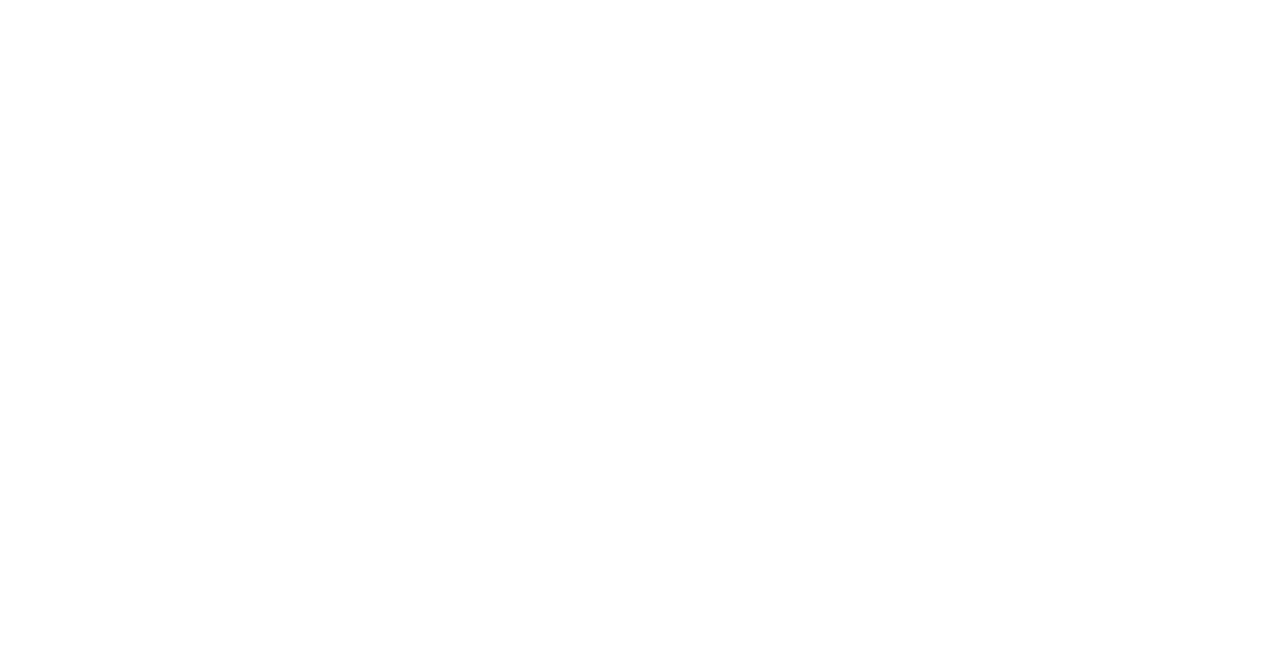
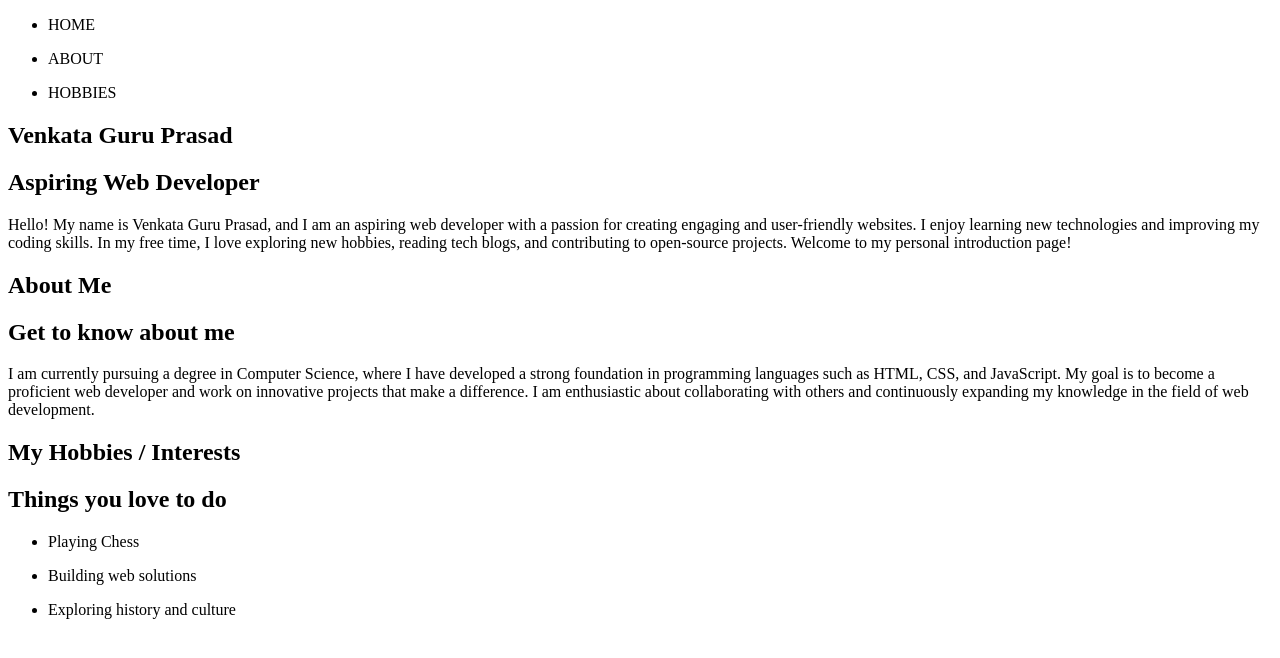
Before and after one commit to venkataguruprasadG/WebDevTraining, a plain HTML site: page day-1-personal-intro/index.html in a window 1280 px wide. Drawn offline with Linux system fonts and the light colour scheme.

Commit message:
added sections to this personal intro website.

```diff
--- a/day-1-personal-intro/index.html
+++ b/day-1-personal-intro/index.html
@@ -11,9 +11,52 @@
 <body>
     <header>
         <nav>
-
+            <ul>
+                <li href="home.html">HOME</li>
+            </ul>
+            <ul>
+                <li href="about.html">ABOUT</li>
+            </ul>
+            <ul>
+                <li href="hobbies.html">HOBBIES</li>
+            </ul>
         </nav>
     </header>
+    <main>
+        <section id="home">
+            <h1>Venkata Guru Prasad</h1>
+            <h2>Aspiring Web Developer</h2>
+            <p>
+                Hello! My name is Venkata Guru Prasad, and I am an aspiring web developer with a passion for creating
+                engaging and user-friendly websites. I enjoy learning new technologies and improving my coding skills.
+                In my free time, I love exploring new hobbies, reading tech blogs, and contributing to open-source
+                projects. Welcome to my personal introduction page!
+            </p>
+        </section>
+        <section id="about">
+            <h1>About Me</h1>
+            <h2>Get to know about me</h2>
+            <p>
+                I am currently pursuing a degree in Computer Science, where I have developed a strong foundation in
+                programming languages such as HTML, CSS, and JavaScript. My goal is to become a proficient web developer
+                and work on innovative projects that make a difference. I am enthusiastic about collaborating with
+                others and continuously expanding my knowledge in the field of web development.
+            </p>
+        </section>
+        <section id="hobbies">
+            <h1>My Hobbies / Interests</h1>
+            <h2>Things you love to do</h2>
+            <ul>
+                <li>Playing Chess</li>
+            </ul>
+            <ul>
+                <li>Building web solutions</li>
+            </ul>
+            <ul>
+                <li>Exploring history and culture</li>
+            </ul>
+        </section>
+    </main>
 </body>
 
 </html>
```
